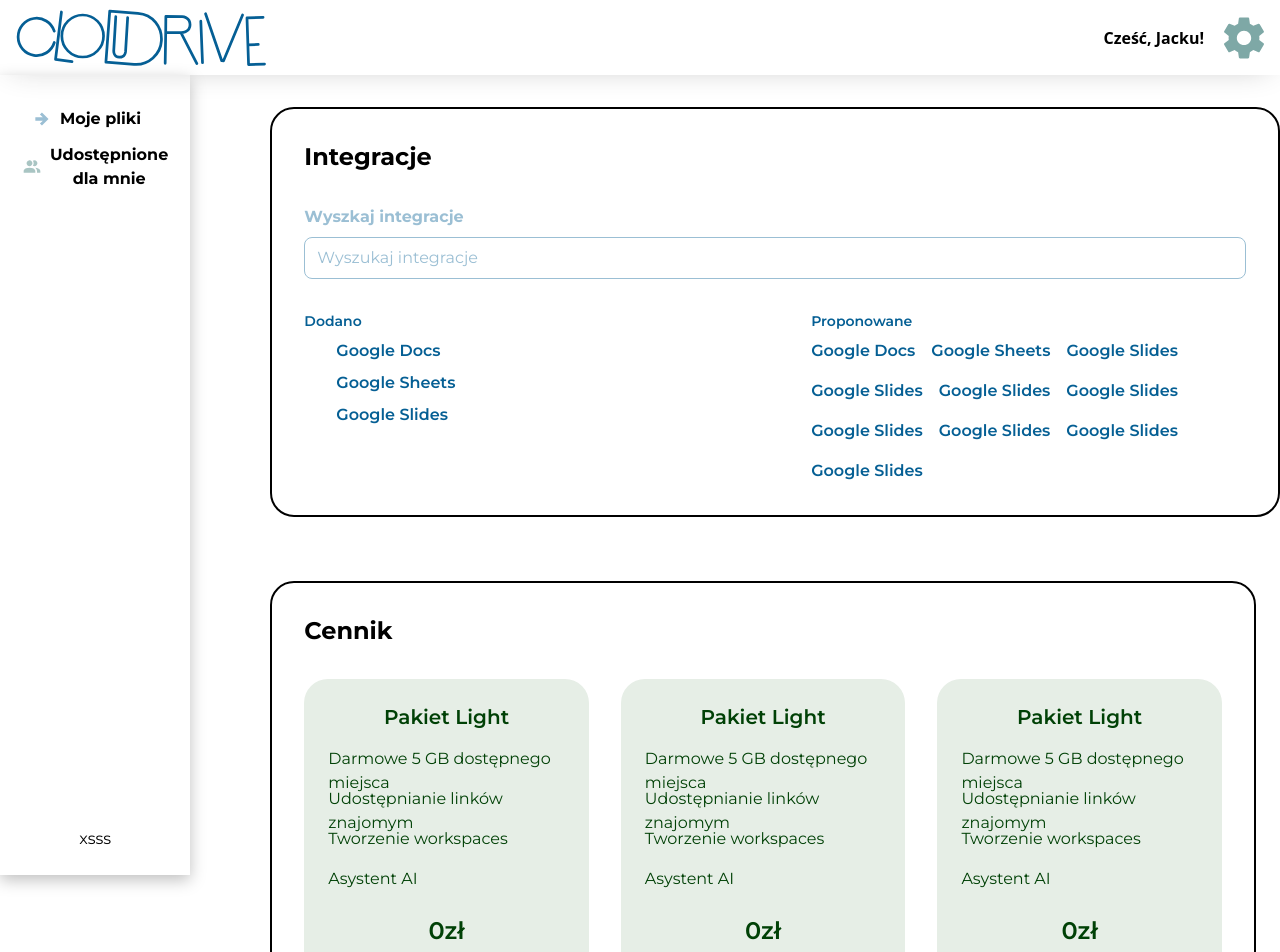
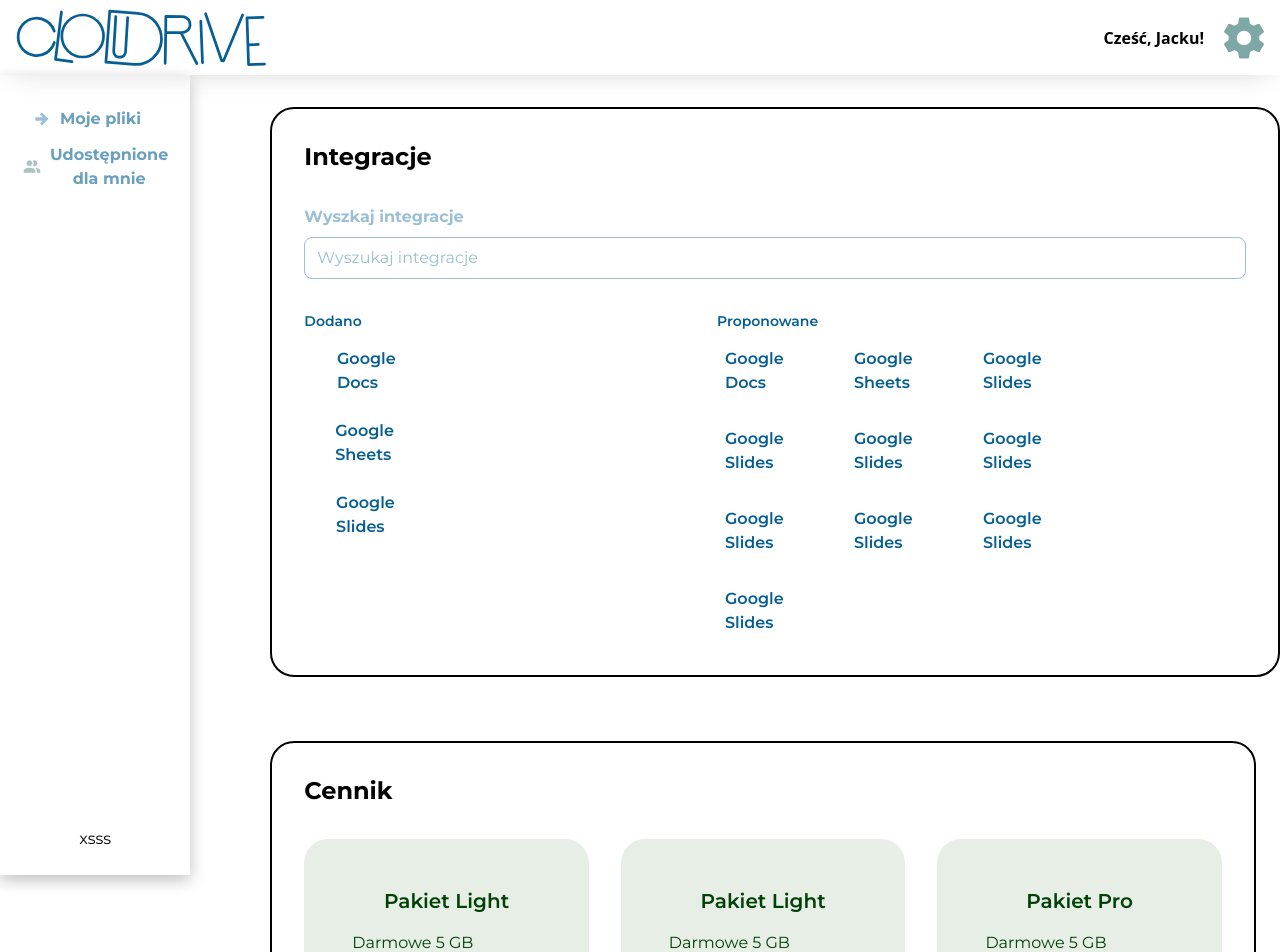
Before and after one commit to amelinium23/web-cms, a Next.js app in the folder frontend/: page /settings in a window 1280 px wide. Shown: the top 952 px of the page. Built offline with nearby package versions, Linux system fonts and the light colour scheme.

Commit message:
integrations mock done

```diff
--- a/frontend/src/components/Button/index.tsx
+++ b/frontend/src/components/Button/index.tsx
@@ -19,14 +19,28 @@
   icon,
   ...props
 }: ButtonProps) => {
-  const realTextColor = textColor.startsWith("#")
-    ? `text-[${textColor}]`
-    : `text-${textColor}`;
-  const buttonContent = href ? <Link href={href}>{content}</Link> : content;
-  const className = `flex gap-2 h-10 justify-center font-bold items-center rounded-xl px-2 ${realTextColor} hover:bg-[${hoverColor}] bg-[${backgroundColor}] text-md hover:cursor-pointer text-center disabled:bg-[#9BBFD4] hover:shadow-lg`;
+  const style = {
+    backgroundColor: backgroundColor,
+  };
+
+  const buttonContent = href ? (
+    <Link
+      style={{ color: textColor }}
+      className={`text-md text-center font-bold`}
+      href={href}
+    >
+      {content}
+    </Link>
+  ) : (
+    <p style={{ color: textColor }} className={`text-md text-center font-bold`}>
+      {content}
+    </p>
+  );
+
+  const className = `flex gap-2 h-10  justify-center items-center rounded-xl px-2 hover:bg-[${hoverColor}] disabled:bg-[#9BBFD4] hover:shadow-lg`;
 
   return (
-    <button className={className} {...props}>
+    <button style={style} className={className} {...props}>
       {icon && icon}
       {buttonContent}
     </button>
--- a/frontend/src/components/Header/index.tsx
+++ b/frontend/src/components/Header/index.tsx
@@ -40,7 +40,7 @@
             content="Cennik"
             hoverColor="#E6EFF4"
             backgroundColor="#FFFFFF"
-            textColor="white"
+            textColor="black"
           />
           <Button
             content="Rejestracja"
--- /dev/null
+++ b/frontend/src/components/Integrations/components/Integration/index.tsx
@@ -0,0 +1,13 @@
+import { IntegrationProps } from "./types";
+
+export const Integration = ({ integration }: IntegrationProps) => {
+  return (
+    <div
+      className="flex flex-row gap-2 w-[30%] justify-center items-center hover:cursor-pointer p-2 hover:shadow-lg"
+      key={integration.name}
+    >
+      {integration.icon && <div className="w-6 h-6">{integration.icon}</div>}
+      <p className="text-md text-[#055F94] font-semibold">{integration.name}</p>
+    </div>
+  );
+};
--- /dev/null
+++ b/frontend/src/components/Integrations/components/Integration/types.ts
@@ -0,0 +1,7 @@
+import { ReactNode } from "react";
+
+export type Integration = { name: string; icon?: ReactNode };
+
+export type IntegrationProps = {
+  integration: Integration;
+};
--- a/frontend/src/components/Integrations/index.tsx
+++ b/frontend/src/components/Integrations/index.tsx
@@ -1,4 +1,5 @@
 import { Input } from "../Input";
+import { Integration } from "./components/Integration";
 
 export const Integrations = () => {
   const addedIntegrations = [
@@ -8,16 +9,16 @@
   ];
 
   const proposedIntegrations = [
-    { name: "Google Docs", icon: <></> },
-    { name: "Google Sheets", icon: <></> },
-    { name: "Google Slides", icon: <></> },
-    { name: "Google Slides", icon: <></> },
-    { name: "Google Slides", icon: <></> },
-    { name: "Google Slides", icon: <></> },
-    { name: "Google Slides", icon: <></> },
-    { name: "Google Slides", icon: <></> },
-    { name: "Google Slides", icon: <></> },
-    { name: "Google Slides", icon: <></> },
+    { name: "Google Docs" },
+    { name: "Google Sheets" },
+    { name: "Google Slides" },
+    { name: "Google Slides" },
+    { name: "Google Slides" },
+    { name: "Google Slides" },
+    { name: "Google Slides" },
+    { name: "Google Slides" },
+    { name: "Google Slides" },
+    { name: "Google Slides" },
   ];
 
   return (
@@ -29,26 +30,17 @@
         type="text"
       />
       <div className="flex w-full flex-row gap-9">
-        <div className="flex w-[50%] flex-col gap-2">
+        <div className="flex w-[40%] flex-col gap-2">
           <h4 className="text-sm font-semibold text-[#055F94]">Dodano</h4>
           {addedIntegrations.map((integration) => (
-            <div className="flex flex-row gap-2" key={integration.name}>
-              <div className="w-6 h-6">{integration.icon}</div>
-              <p className="text-md text-[#055F94] font-semibold">
-                {integration.name}
-              </p>
-            </div>
+            <Integration key={integration.name} integration={integration} />
           ))}
         </div>
         <div className="flex w-[40%] flex-col gap-2">
           <h4 className="text-sm font-semibold text-[#055F94]">Proponowane</h4>
           <div className="flex flex-row flex-wrap gap-4">
             {proposedIntegrations.map((integration) => (
-              <div className="flex flex-row gap-2" key={integration.name}>
-                <p className="text-md text-[#055F94] font-semibold">
-                  {integration.name}
-                </p>
-              </div>
+              <Integration key={integration.name} integration={integration} />
             ))}
           </div>
         </div>
--- /dev/null
+++ b/frontend/src/components/PriceList/components/Price/index.tsx
@@ -0,0 +1,19 @@
+import { PriceItemProps } from "./types";
+
+export const PriceItem = ({ title, features, children }: PriceItemProps) => {
+  return (
+    <div className="flex flex-col w-full p-6 bg-[#E6EEE6] gap-4 rounded-3xl">
+      <h3 className="text-xl font-semibold text-[#004106] text-center">
+        {title}
+      </h3>
+      {features.map((feature) => (
+        <div className="flex flex-row gap-2 h-6" key={feature.feature}>
+          <p className="text-md text-[#004106]">{feature.feature}</p>
+        </div>
+      ))}
+      <div className="flex flex-col w-full h-12 justify-center items-center">
+        {children}
+      </div>
+    </div>
+  );
+};
--- /dev/null
+++ b/frontend/src/components/PriceList/components/Price/types.ts
@@ -0,0 +1,10 @@
+export type Feature = {
+  feature: string;
+  isAvailable: boolean;
+};
+
+export type PriceItemProps = {
+  title: string;
+  features: Feature[];
+  children?: React.ReactNode;
+};
--- a/frontend/src/components/PriceList/index.tsx
+++ b/frontend/src/components/PriceList/index.tsx
@@ -1,4 +1,5 @@
 import React from "react";
+import { PriceItem } from "./components/Price";
 
 export const PriceList = () => {
   const features = [
@@ -13,43 +14,13 @@
       <h2 className="text-2xl font-bold">Cennik</h2>
       <div className="flex flex-row w-full gap-8 justify-around">
         <div className="flex flex-col w-full p-6 bg-[#E6EEE6] gap-4 rounded-3xl">
-          <h3 className="text-xl font-semibold text-[#004106] text-center">
-            Pakiet Light
-          </h3>
-          {features.map((feature) => (
-            <div className="flex flex-row gap-2 h-6" key={feature.feature}>
-              <p className="text-md text-[#004106]">{feature.feature}</p>
-            </div>
-          ))}
-          <div className="flex flex-col w-full h-12 justify-center items-center">
-            <p className="text-2xl text-[#004106] font-semibold">0zł</p>
-          </div>
+          <PriceItem title="Pakiet Light" features={features} />
         </div>
         <div className="flex flex-col w-full p-6 bg-[#E6EEE6] gap-4 rounded-3xl">
-          <h3 className="text-xl font-semibold text-[#004106] text-center">
-            Pakiet Light
-          </h3>
-          {features.map((feature) => (
-            <div className="flex flex-row gap-2 h-6" key={feature.feature}>
-              <p className="text-md text-[#004106]">{feature.feature}</p>
-            </div>
-          ))}
-          <div className="flex flex-col w-full h-12 justify-center items-center">
-            <p className="text-2xl text-[#004106] font-semibold">0zł</p>
-          </div>
+          <PriceItem title="Pakiet Light" features={features} />
         </div>
         <div className="flex flex-col w-full p-6 bg-[#E6EEE6] gap-4 rounded-3xl">
-          <h3 className="text-xl font-semibold text-[#004106] text-center">
-            Pakiet Light
-          </h3>
-          {features.map((feature) => (
-            <div className="flex flex-row gap-2 h-6" key={feature.feature}>
-              <p className="text-md text-[#004106]">{feature.feature}</p>
-            </div>
-          ))}
-          <div className="flex flex-col w-full h-12 justify-center items-center">
-            <p className="text-2xl text-[#004106] font-semibold">0zł</p>
-          </div>
+          <PriceItem title="Pakiet Pro" features={features} />
         </div>
       </div>
     </div>
--- a/frontend/src/pages/login.tsx
+++ b/frontend/src/pages/login.tsx
@@ -7,6 +7,7 @@
 export default function Login() {
   const router = useRouter();
   const style = { boxShadow: "0px 2px 32px -12px rgba(0, 0, 0, 0.3)" };
+
   const onSubmit = (e: FormEvent) => {
     e.preventDefault();
     router.push("/settings");
```
